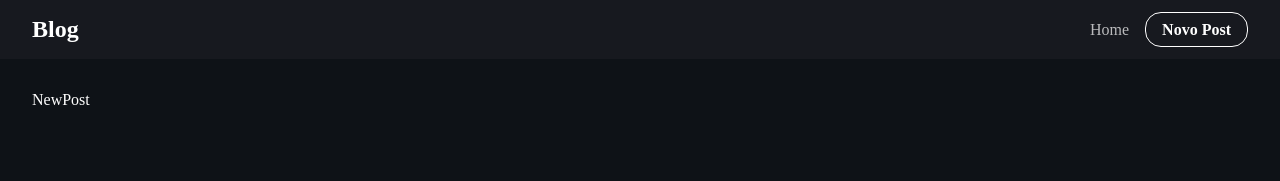
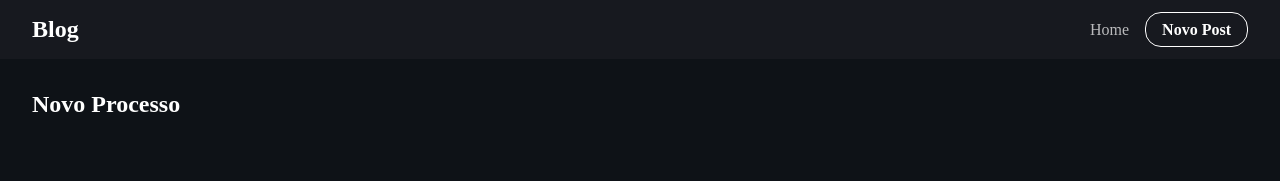
Before and after one commit to jorgel333/TestePge-frontend-react-axios, a React (Vite) app: page /new in a window 1280 px wide. Shown: the top 181 px of the page. Built offline with nearby package versions, Linux system fonts and the light colour scheme; a web font is replaced by a local one.

Commit message:
mais algumas alterações

```diff
--- a/src/routes/Home.jsx
+++ b/src/routes/Home.jsx
@@ -6,8 +6,31 @@ import './Home.css'
 import React from 'react'
 
 const Home = () => {
+
+  const [processos, setProcessos] = useState([]);
+
+  const getProcessos = async () => {
+    try {
+
+      const response = await axios.get("Url aqui");
+      const data = response.data;
+    } catch (error) {
+
+      console.log(data);
+
+      setProcessos(processos);
+    }
+  }
   return (
-    <div>Home</div>
+    <div>
+        <h2>Últimos Processos Judiciais</h2>
+        {processos.length === 0 ? (<p>Carregando...</p>) :
+        (processos.map((processos) =>
+          <div className='processo' key={processos.id}>
+            <h2>{processos.tema}</h2>
+          </div>
+        )) }
+      </div>
   )
 }
 
--- a/src/routes/NewPost.jsx
+++ b/src/routes/NewPost.jsx
@@ -2,7 +2,12 @@ import React from 'react'
 
 const NewPost = () => {
   return (
-    <div>NewPost</div>
+    <div>
+      <h2>Novo Processo</h2>
+      <form>
+
+      </form>
+    </div>
   )
 }
 
```
